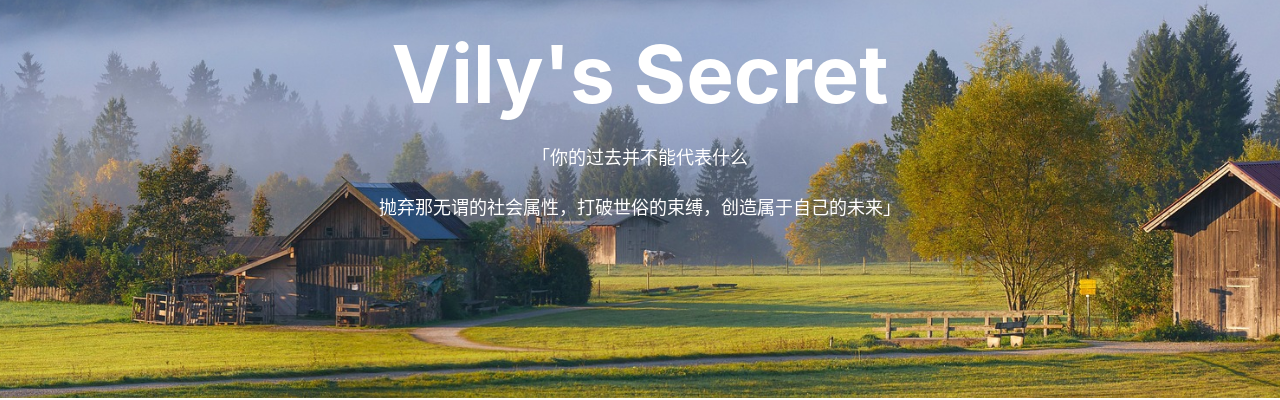
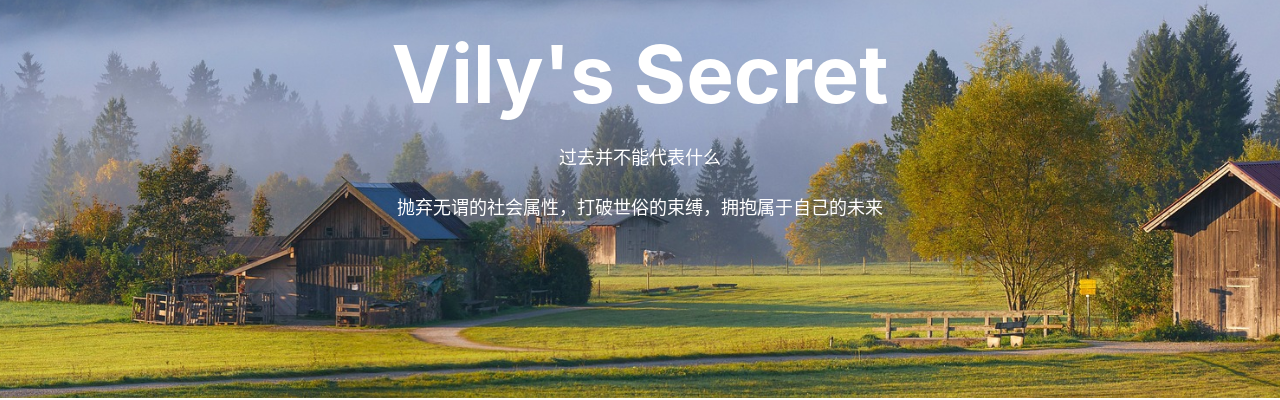
Before and after one commit to chuvily/chuvily.github.io, a Jekyll site: the page built from index.html, in a window 1280 px wide. Shown: the part 120-520 px from the top of the page. Built offline with Jekyll 4.4.1, drawn with Linux system fonts in a browser that asks for light colours; nearby versions of some CDN libraries; the list of posts is cut into pages by our own code; comment, search, counter and statistics services are not loaded.

Commit message:
update description

```diff
--- a/1-tags.html
+++ b/1-tags.html
@@ -2,8 +2,8 @@
 title: 云标签
 layout: default
 description:
-         <p> 「愿你是黑暗中的那束光</p>
-         <p> 予我指引，予我慰藉，予我希望，予我。。。。。服从现实的勇气」</p>
+         <p> 愿你是黑暗中的那束光</p>
+         <p> 予我指引，予我慰藉，予我希望，予我。。。。。服从现实的勇气</p>
 
 header-img: "img/banner-title.jpg"
 ---
--- a/index.html
+++ b/index.html
@@ -1,8 +1,8 @@
 ---
 layout: page
 description:
-         <p> 「你的过去并不能代表什么</p>
-         <p> 抛弃那无谓的社会属性，打破世俗的束缚，创造属于自己的未来」</p>
+         <p> 过去并不能代表什么</p>
+         <p> 抛弃无谓的社会属性，打破世俗的束缚，拥抱属于自己的未来</p>
 ---
 
 <!--
```
Also changed, not shown: 2-envo.md (+2 -2 lines).
